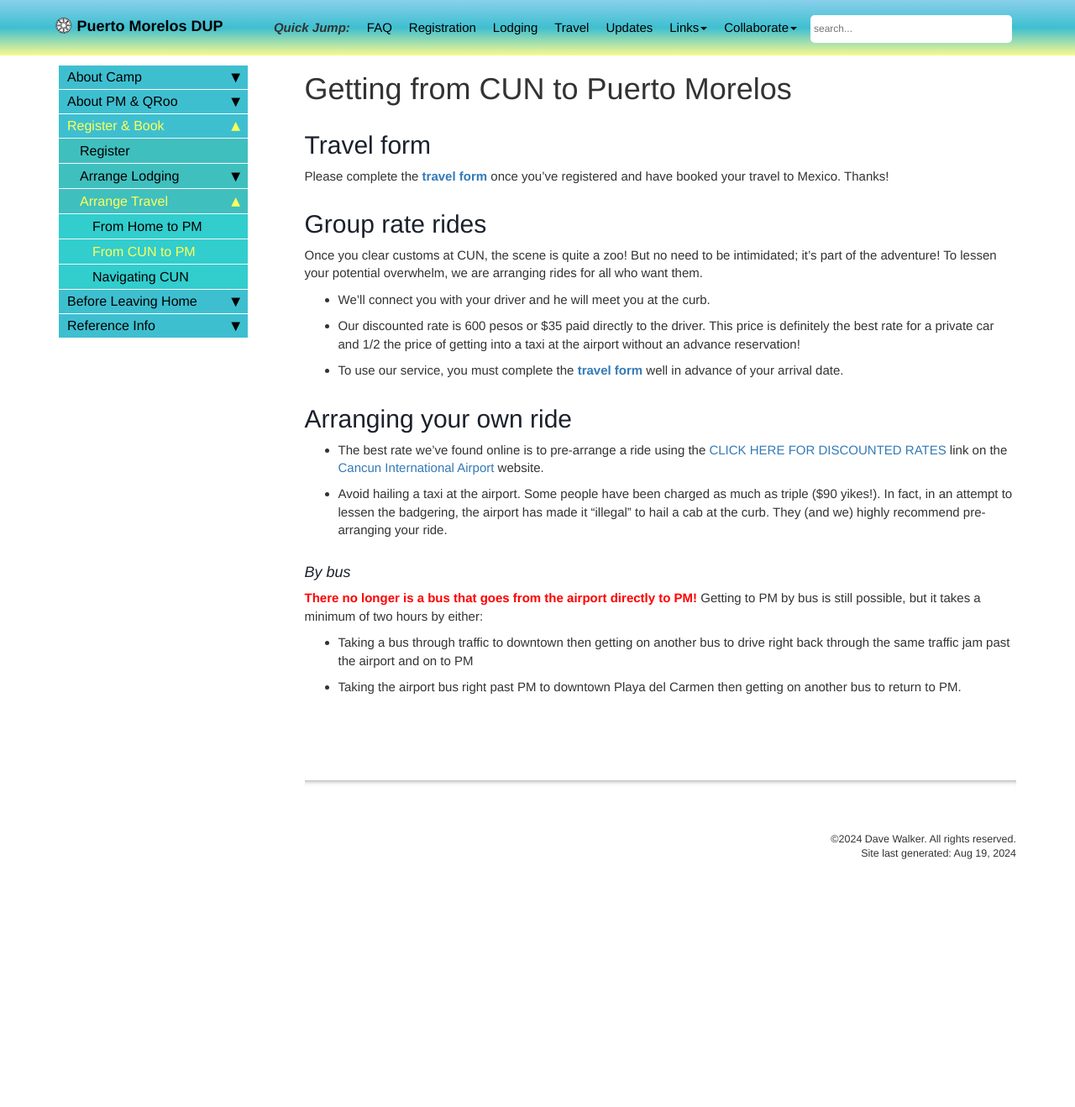
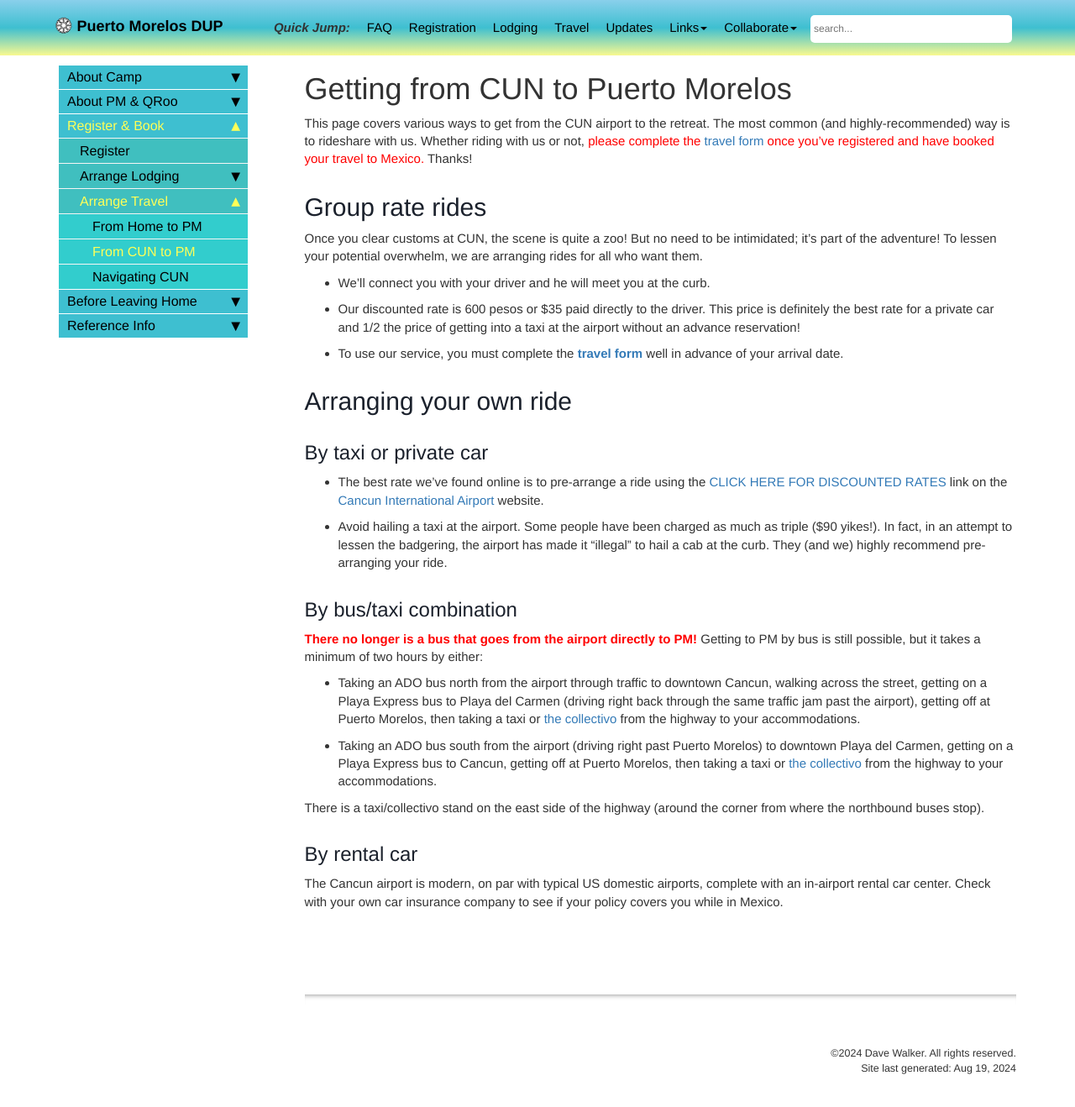
Before and after one commit to davewalker60/pmdup, a Jekyll site: the page built from pages/from-cun-to-pm.md, in a window 1280 px wide and 1332 px high. Shown: the top 1318 px of the window at 84% size. Built offline with Jekyll 4.4.1, drawn with Linux system fonts in a browser that asks for light colours; comment, search, counter and statistics services are not loaded.

Commit message:
travel page updates

```diff
--- a/_data/sidebars/main_tree.yml
+++ b/_data/sidebars/main_tree.yml
@@ -19,6 +19,7 @@ Not using - product level commented out in sidebar.html:
         Arrange Lodging:
             Lodging Options: 10
             Booking Las Arenas: 24
+
         Arrange Travel:
             From Home to PM: 29
             From CUN to PM: 11
--- a/pages/from-cun-to-pm.md
+++ b/pages/from-cun-to-pm.md
@@ -6,9 +6,7 @@ permalink: from-cun-to-pm.html
 toc: false
 ---
 
-# Travel form
-
-Please complete the [**travel form**](https://docs.google.com/forms/d/e/1FAIpQLSex7cyDs_Xf33rAxqU2S749xG_MB4lMQk3fPvF_p0JkkoKyTg/viewform){:target="_blank"} once you’ve registered and have booked your travel to Mexico. Thanks!
+This page covers various ways to get from the CUN airport to the retreat. The most common (and highly-recommended) way is to  rideshare with us. Whether riding with us or not, <span style="color: red">please complete the [travel form](https://docs.google.com/forms/d/e/1FAIpQLSex7cyDs_Xf33rAxqU2S749xG_MB4lMQk3fPvF_p0JkkoKyTg/viewform){:target="_blank"} once you’ve registered and have booked your travel to Mexico.</span> Thanks!
 
 # Group rate rides
 
@@ -20,12 +18,20 @@ Once you clear customs at CUN, the scene is quite a zoo! But no need to be intim
 
 # Arranging your own ride
 
+## By taxi or private car
+
 - The best rate we’ve found online is to pre-arrange a ride using the [CLICK HERE FOR DISCOUNTED RATES](https://cancun.ridebitsapp.com/central/new_reservation){:target="_blank"} link on the [Cancun International Airport](https://www.cancunairport.com/taxi.html){:target="_blank"} website.
 - Avoid hailing a taxi at the airport. Some people have been charged as much as triple ($90 yikes!). In fact, in an attempt to lessen the badgering, the airport has made it “illegal” to hail a cab at the curb. They (and we) highly recommend pre-arranging your ride.
 
-#### By bus
+## By bus/taxi combination
 
 <span style="color: red">**There no longer is a bus that goes from the airport directly to PM!**</span> Getting to PM by bus is still possible, but it takes a minimum of two hours by either:
 
-- Taking a bus through traffic to downtown then getting on another bus to drive right back through the same traffic jam past the airport and on to PM
-- Taking the airport bus right past PM to downtown Playa del Carmen then getting on another bus to return to PM.
+- Taking an ADO bus north from the airport through traffic to downtown Cancun, walking across the street, getting on a Playa Express bus to Playa del Carmen (driving right back through the same traffic jam past the airport), getting off at Puerto Morelos, then taking a taxi or [the collectivo](https://puertomorelos.mx/producto/colectivos/){:target="_blank"} from the highway to your accommodations.
+- Taking an ADO bus south from the airport (driving right past Puerto Morelos) to downtown Playa del Carmen, getting on a Playa Express bus to Cancun, getting off at Puerto Morelos, then taking a taxi  or [the collectivo](https://puertomorelos.mx/producto/colectivos/){:target="_blank"} from the highway to your accommodations.
+
+There is a taxi/collectivo stand on the east side of the highway (around the corner from where the northbound buses stop).
+
+## By rental car
+
+The Cancun airport is modern, on par with typical US domestic airports, complete with an in-airport rental car center. Check with your own car insurance company to see if your policy covers you while in Mexico.
```
Also changed, not shown: pages/content/puerto-morelos-content.md (+1 -1 lines), pages/from-home-to-pm.md (+17 -9 lines), pages/getting-to-the-retreat.md (added, +22 -0 lines), pages/navigating-cun.md (+4 -2 lines).
